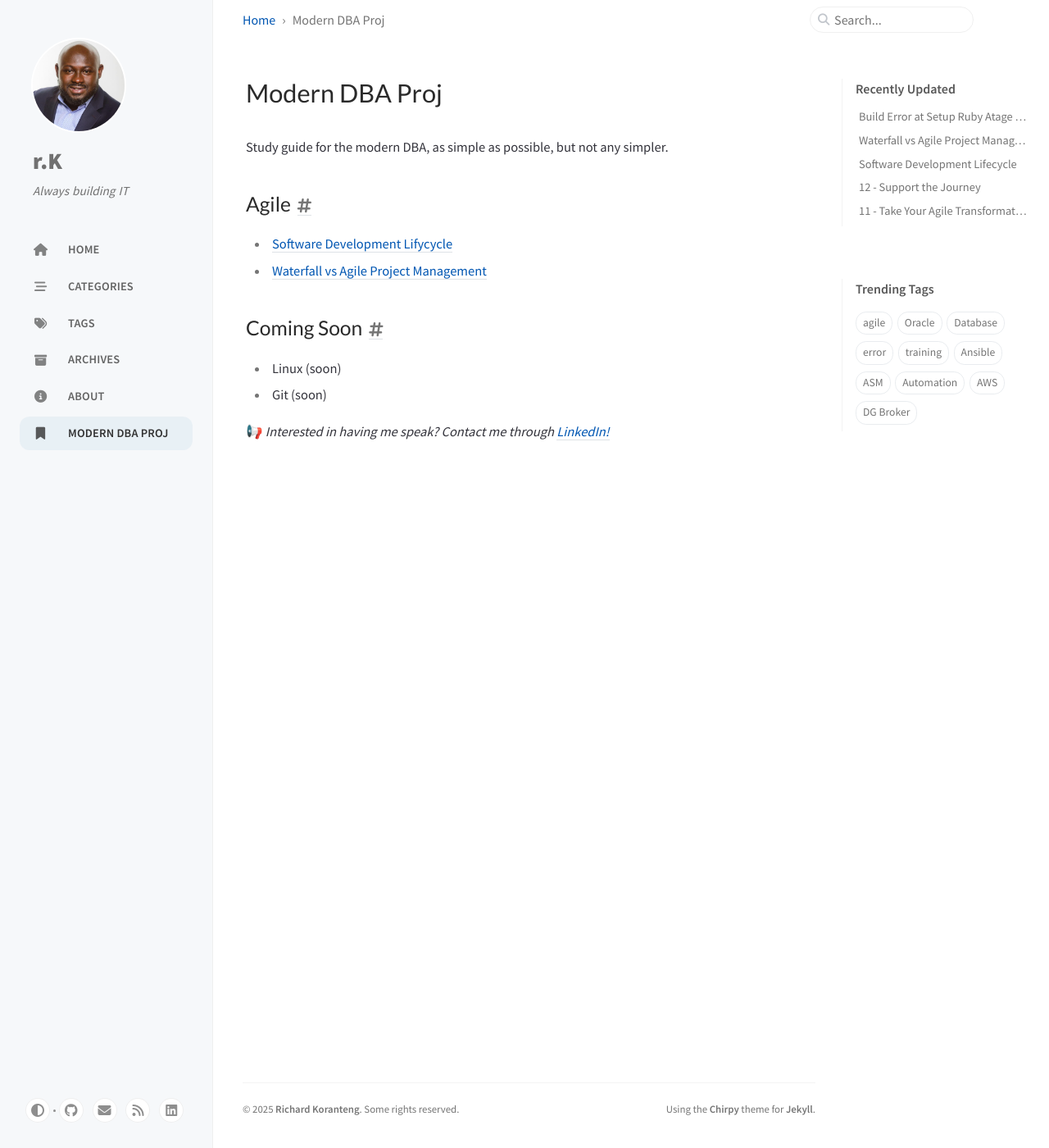
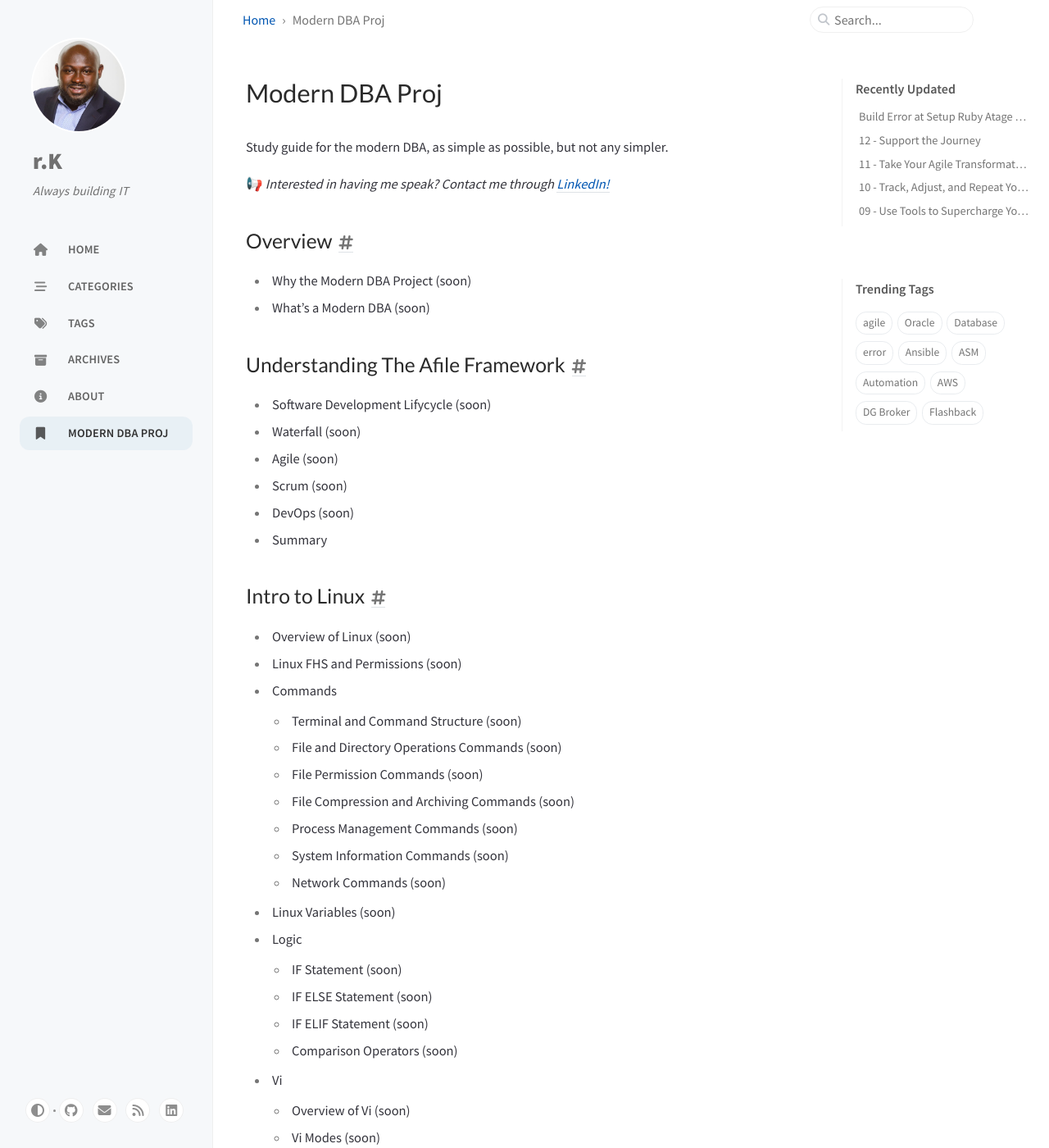
Before and after one commit to RKKoranteng/blog, a Jekyll site: the page built from _tabs/modern-dba-project.md, in a window 1280 px wide and 1400 px high. Shown: the whole window at 82% size. Built offline with Jekyll 4.4.1, drawn with Linux system fonts in a browser that asks for light colours; cached includes are drawn as plain includes.

Commit message:
maintenance: remove old posts and img

```diff
--- a/_tabs/modern-dba-project.md
+++ b/_tabs/modern-dba-project.md
@@ -6,15 +6,38 @@ order: 5
 
 Study guide for the modern DBA, as simple as possible, but not any simpler.
 
-## Agile
+📢 _Interested in having me speak? Contact me through [LinkedIn!](https://www.linkedin.com/in/richard-koranteng)_
 
-- [Software Development Lifycycle](https://rkkoranteng.com/posts/sdlc/)
-- [Waterfall vs Agile Project Management](https://rkkoranteng.com/posts/waterfall-vs-agile-project-management/)
+## Overview
+- Why the Modern DBA Project (soon)
+- What's a Modern DBA (soon)
 
+## Understanding The Afile Framework
+- Software Development Lifycycle (soon)
+- Waterfall (soon)
+- Agile (soon)
+- Scrum (soon)
+- DevOps (soon)
+- Summary
 
-## Coming Soon
-
-- Linux (soon)
-- Git (soon)
-
-📢 _Interested in having me speak? Contact me through [LinkedIn!](https://www.linkedin.com/in/richard-koranteng)_
+## Intro to Linux
+- Overview of Linux (soon)
+- Linux FHS and Permissions (soon)
+- Commands
+    - Terminal and Command Structure (soon)
+    - File and Directory Operations Commands (soon)
+    - File Permission Commands (soon)
+    - File Compression and Archiving Commands (soon)
+    - Process Management Commands (soon)
+    - System Information Commands (soon)
+    - Network Commands (soon)
+- Linux Variables (soon)
+- Logic
+    - IF Statement (soon)
+    - IF ELSE Statement (soon)
+    - IF ELIF Statement (soon)
+    - Comparison Operators (soon)
+- Vi
+    - Overview  of Vi (soon)
+    - Vi Modes (soon)
+    - Vi Shortcuts (soon)
```
Also changed, not shown: _posts/2025-01-01-sdlc.md (deleted, +0 -49 lines), _posts/2025-01-15-waterfall-vs-agile-project-management.md (deleted, +0 -40 lines), assets/screenshots/agile-transformation/sdlc.jpg (deleted), assets/screenshots/agile-transformation/sdlc.png (deleted), assets/screenshots/agile-transformation/waterfall-vs-agile.png (deleted).
